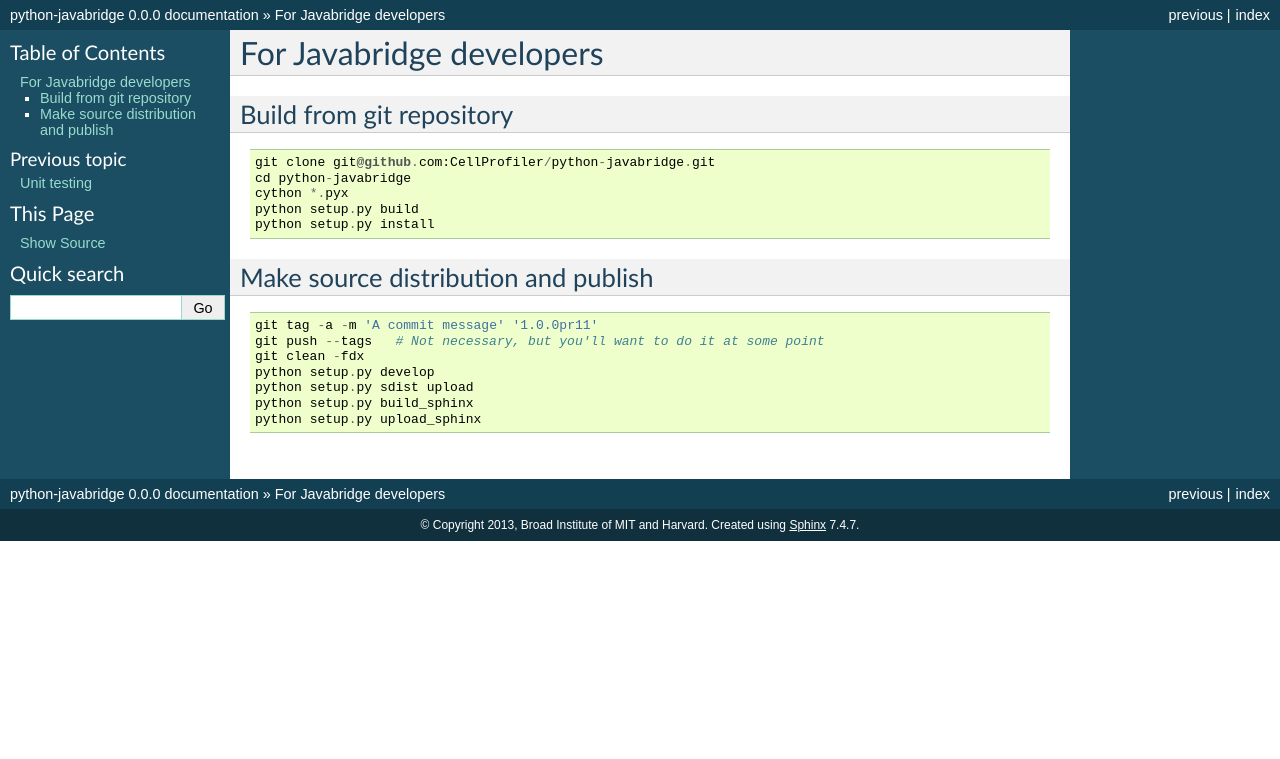
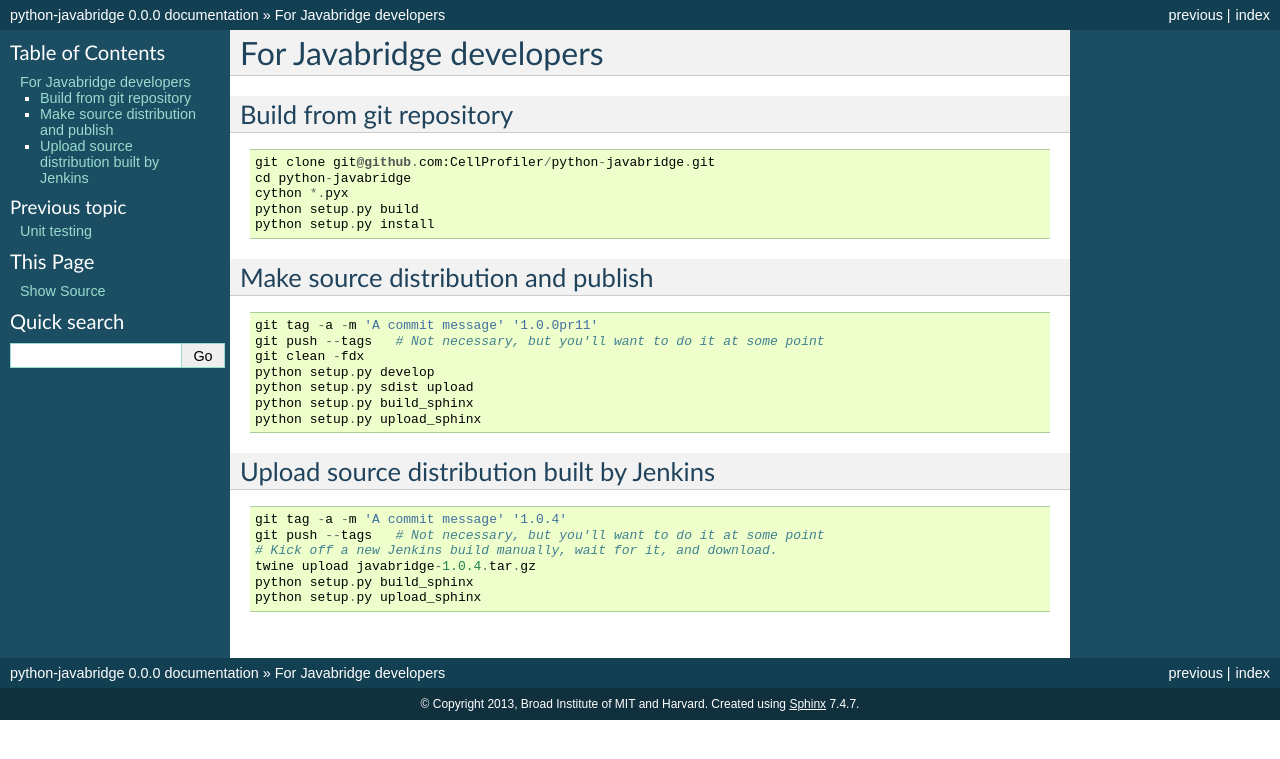
Before and after one commit to LeeKamentsky/python-javabridge, a Sphinx documentation site: the page built from docs/developers.rst, in a window 1280 px wide. Shown: the top 759 px of the page. Built offline with Sphinx 7.4.7, drawn with Linux system fonts in a browser that asks for light colours.

Commit message:
Document how to release what Jenkins built.

```diff
--- a/docs/developers.rst
+++ b/docs/developers.rst
@@ -24,3 +24,15 @@
     python setup.py sdist upload
     python setup.py build_sphinx
     python setup.py upload_sphinx
+
+Upload source distribution built by Jenkins
+-------------------------------------------
+
+::
+
+    git tag -a -m 'A commit message' '1.0.4'
+    git push --tags   # Not necessary, but you'll want to do it at some point
+    # Kick off a new Jenkins build manually, wait for it, and download.
+    twine upload javabridge-1.0.4.tar.gz
+    python setup.py build_sphinx
+    python setup.py upload_sphinx
```
